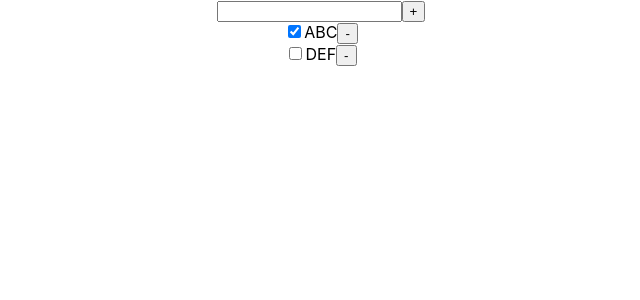
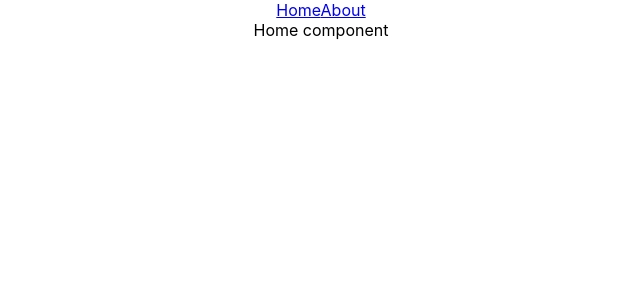
Before and after one commit to bioub/Formation_React_Node.js_Legal_Suite_2022_11, a React (Create React App) app in the folder react-redux/: page / in a window 1280 px wide. Shown: the top 300 px of the page, without its empty margins (319-959 px from the left). Built offline with nearby package versions, Linux system fonts and the light colour scheme.

Commit message:
Exercice React Router

```diff
--- a/react-redux/package.json
+++ b/react-redux/package.json
@@ -10,6 +10,7 @@
     "react": "^18.2.0",
     "react-dom": "^18.2.0",
     "react-redux": "^8.0.5",
+    "react-router-dom": "^6.4.3",
     "react-scripts": "5.0.1",
     "web-vitals": "^2.1.4"
   },
--- /dev/null
+++ b/react-redux/src/About.js
@@ -0,0 +1,9 @@
+function About({  }) {
+  return (
+    <div className="About">
+      About component
+    </div>
+  );
+}
+
+export default About;
--- a/react-redux/src/App.js
+++ b/react-redux/src/App.js
@@ -1,10 +1,54 @@
 import './App.css';
-import Todos from './todos/Todos';
+import { RouterProvider, createBrowserRouter } from 'react-router-dom';
+import Home from './Home';
+import About from './About';
+import Layout from './Layout';
+
+// const router = createBrowserRouter([
+  // {
+  //   path: '/',
+  //   element: <Home />
+  // },
+  // {
+  //   path: '/about',
+  //   element: <About />
+  // }
+// ]);
+const router = createBrowserRouter([
+  {
+    path: '/',
+    element: <Layout />,
+    children: [
+      {
+        path: '',
+        element: <Home />
+      },
+      {
+        path: 'about',
+        element: <About />
+      }
+    ]
+  },
+]);
+
+/*
+Exercice React Router
+- Créer 3 composants : Users, UserAdd, UserDetails
+- Au niveau des routes Home About ajouter une route pour accéder à Users via l'url /users
+- Dans le composant Users, ajouter une liste de lien :
+Add -> /users/add
+User 1 -> /users/1
+User 2 -> /users/2
+et un Outlet pour afficher les pages enfant de Users
+- Au niveau de la route Users, ajouter une clé children pour créer les routes
+/users/add -> UserAdd
+/users/:userId -> UserDetails
+*/
 
 function App() {
   return (
     <div className="App">
-      <Todos />
+      <RouterProvider router={router} />
     </div>
   );
 }
--- /dev/null
+++ b/react-redux/src/Home.js
@@ -0,0 +1,9 @@
+function Home({  }) {
+  return (
+    <div className="Home">
+      Home component
+    </div>
+  );
+}
+
+export default Home;
--- /dev/null
+++ b/react-redux/src/Layout.js
@@ -0,0 +1,15 @@
+import { Link, Outlet } from 'react-router-dom';
+
+function Layout({  }) {
+  return (
+    <div className="Layout">
+      <nav>
+        <Link to="/">Home</Link>
+        <Link to="/about">About</Link>
+      </nav>
+      <Outlet />
+    </div>
+  );
+}
+
+export default Layout;
--- a/react-redux/src/store/actions.js
+++ b/react-redux/src/store/actions.js
@@ -2,6 +2,8 @@ import { createAction } from '@reduxjs/toolkit';
 // supprimer une todo du tableau
 
 export const deleteTodo = createAction('@todos/delete');
+export const inputChange = createAction('@todos/input-change');
+export const addTodo = createAction('@todos/add');
 
 // Exercice : prévoir 2 actions supplémentaire
 // mettre à jour la valeur saisie dans le champ
--- a/react-redux/src/store/reducers.js
+++ b/react-redux/src/store/reducers.js
@@ -1,5 +1,5 @@
-import { createReducer } from '@reduxjs/toolkit';
-import { deleteTodo } from './actions';
+import { createReducer } from "@reduxjs/toolkit";
+import { addTodo, deleteTodo, inputChange } from "./actions";
 
 const initialState = {
   todos: {
@@ -17,17 +17,33 @@ const initialState = {
       },
     ],
   },
-}
+};
+
+// return {
+//   ...state,
+//   todos: {
+//     ...state.todos,
+//     items: [
+//       ...state.todos.items,
+//       todo
+//     ]
+//   }
+// };
 
 export const todosReducer = createReducer(initialState.todos, (builder) => {
-
-  builder.addCase(deleteTodo, (state, action) => {
-    const index = state.items.findIndex((el) => el.id === action.payload.id);
-    state.items.splice(index, 1);
-
-    return state;
-  });
-  // Exercice : prévoir le traitement des 2 actions supplémentaire
-  // mettre à jour la valeur saisie dans le champ
-  // ajouter une todo au tableau
+  builder
+    .addCase(deleteTodo, (state, action) => {
+      const index = state.items.findIndex((el) => el.id === action.payload.id);
+      state.items.splice(index, 1);
+      return state;
+    })
+    .addCase(addTodo, (state, action) => {
+      state.items.push(action.payload);
+      state.newTodo = '';
+      return state;
+    })
+    .addCase(inputChange, (state, action) => {
+      state.newTodo = action.payload;
+      return state;
+    });
 });
--- a/react-redux/src/todos/Todos.js
+++ b/react-redux/src/todos/Todos.js
@@ -1,6 +1,6 @@
 import { useState } from "react";
 import { useDispatch, useSelector } from "react-redux";
-import { deleteTodo } from "../store/actions";
+import { addTodo, deleteTodo, inputChange } from "../store/actions";
 import { todosSelector } from "../store/selectors";
 import TodoForm from "./TodoForm";
 import TodosList from "./TodosList";
@@ -46,22 +46,19 @@ function Todos() {
 }
 */
 function Todos() {
-  const newTodo = '';
-  // Exercice utilise useSelector
-  // const newTodo = useSelector()
-  const items = useSelector(todosSelector).items;
+  const { newTodo, items } = useSelector(todosSelector);
   const dispatch = useDispatch();
 
   const handleNewTodoChange = (newTodo) => {
-    // Exercice faire le dispatch de l'action
+    dispatch(inputChange(newTodo));
   };
 
   const handleAdd = () => {
-    // Exercice faire le dispatch de l'action
+    dispatch(addTodo({ id: Math.random(), title: newTodo, completed: false }));
   };
 
   const handleDelete = (todo) => {
-    dispatch(deleteTodo(todo))
+    dispatch(deleteTodo(todo));
   };
 
   return (
```
Also changed, not shown: 1 other file (tests, documents, lock files or other folders).
